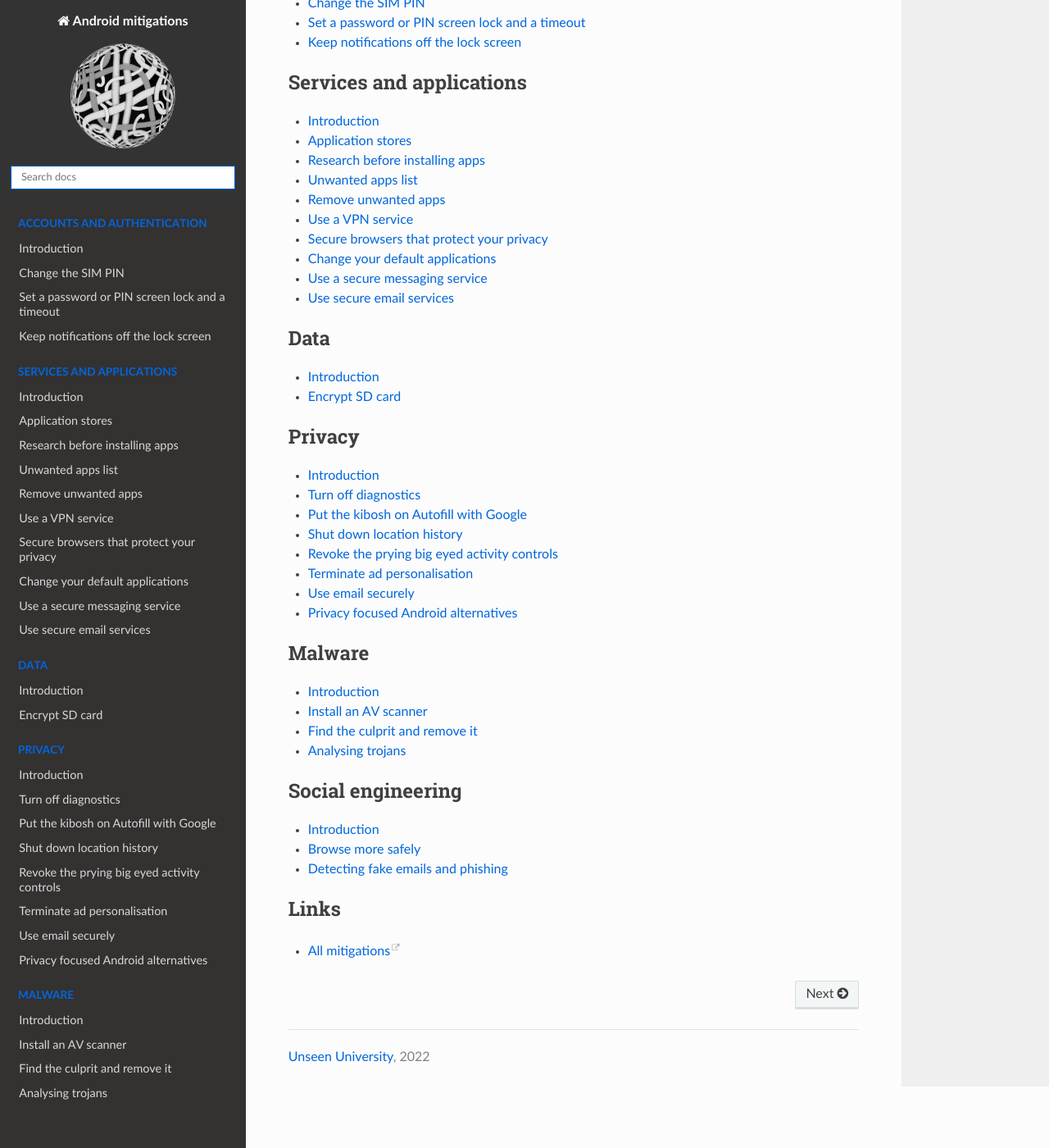
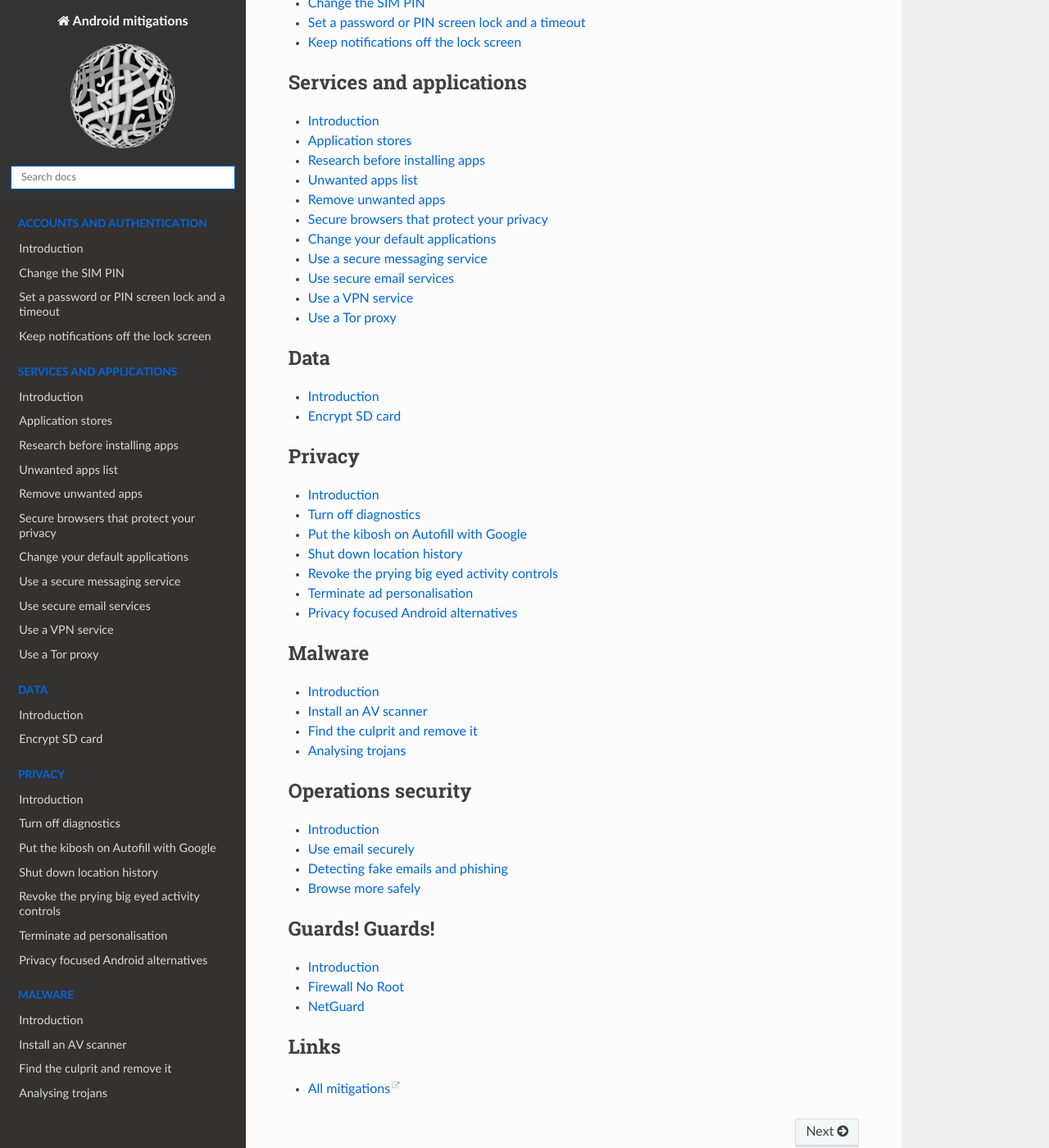
Before and after one commit to tymyrddin/android-mitigations, a Sphinx documentation site: the page built from source/index.rst, in a window 1280 px wide and 1400 px high, scrolled down 360 px. Shown: the whole window at 82% size. Built offline with Sphinx 7.4.7 and the Read the Docs theme 2.0.0, drawn with Linux system fonts in a browser that asks for light colours.

Commit message:
Version 0.1

```diff
--- /dev/null
+++ b/source/docs/guards/README.md
@@ -0,0 +1,4 @@
+# Introduction
+
+* [Firewall No Root](firewall-no-root.md)
+* [NetGuard](netguard.md)
--- a/source/docs/privacy/README.md
+++ b/source/docs/privacy/README.md
@@ -5,7 +5,6 @@
 * [Shut down location history](location.md)
 * [Revoke the prying big eyed activity controls](activity-controls.md)
 * [Terminate ad personalisation](personalised-ads.md)
-* [Use email securely](email-use.md)
 * [Stock versions specialised in privacy](alternatives.md)
 
 ## Related threat model
--- a/source/docs/services/README.md
+++ b/source/docs/services/README.md
@@ -4,11 +4,12 @@
 * [Application stores](app-stores.md)
 * [Unwanted apps list](unwanted-apps.md)
 * [Remove unwanted third party apps](remove-apps.md)
-* [Use a VPN service](vpn.md)
 * [Secure browsers that protect your privacy](browsers.md)
 * [Change your default apps](default-apps.md)
 * [Use a secure messaging service](messaging.md)
 * [Use a secure email service](email-services.md)
+* [Use a VPN service](vpn.md)
+* [Use a Tor proxy](tor-proxy.md)
 
 ## Related attack trees
 
--- a/source/index.rst
+++ b/source/index.rst
@@ -27,11 +27,12 @@ alternatives that do not report everything you do to Google.
    docs/services/research.md
    docs/services/unwanted-apps.md
    docs/services/remove-apps.md
-   docs/services/vpn.md
    docs/services/browsers.md
    docs/services/default-apps.md
    docs/services/messaging.md
    docs/services/email-services.md
+   docs/services/vpn.md
+   docs/services/tor-proxy.md
 
 .. toctree::
    :glob:
@@ -54,7 +55,6 @@ alternatives that do not report everything you do to Google.
    docs/privacy/location.md
    docs/privacy/activity-controls.md
    docs/privacy/personalised-ads.md
-   docs/privacy/email-use.md
    docs/privacy/alternatives.md
 
 .. toctree::
@@ -72,11 +72,21 @@ alternatives that do not report everything you do to Google.
    :glob:
    :maxdepth: 1
    :includehidden:
-   :caption: Social engineering
+   :caption: Operations security
 
-   docs/social-engineering/README.md
-   docs/social-engineering/browsing.md
-   docs/social-engineering/check-mail.md
+   docs/opsec/README.md
+   docs/opsec/email-use.md
+   docs/opsec/check-mail.md
+   docs/opsec/browsing.md
+
+.. toctree::
+   :glob:
+   :maxdepth: 1
+   :includehidden:
+   :caption: Guards! Guards!
+
+   docs/guards/README.md
+   docs/guards/*
 
 .. toctree::
    :caption: Links
```
Also changed, not shown: source/docs/guards/firewall-no-root.md (added, +10 -0 lines), source/docs/guards/netguard.md (added, +10 -0 lines), source/docs/opsec/README.md (renamed from source/docs/social-engineering/README.md, +1 -1 lines), source/docs/opsec/email-use.md (renamed from source/docs/privacy/email-use.md, +2 -2 lines), source/docs/services/tor-proxy.md (added, +17 -0 lines), source/docs/opsec/browsing.md (renamed from source/docs/social-engineering/browsing.md), source/docs/opsec/check-mail.md (renamed from source/docs/social-engineering/check-mail.md).
